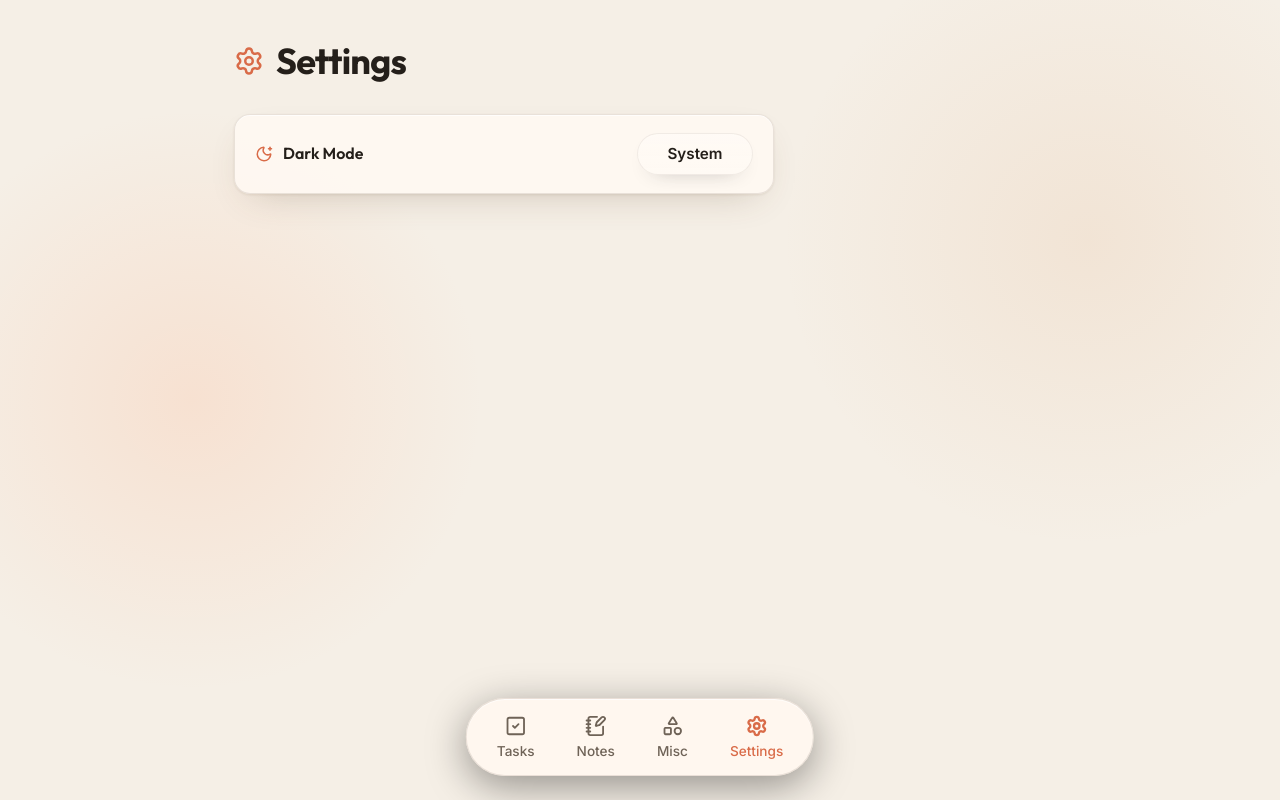
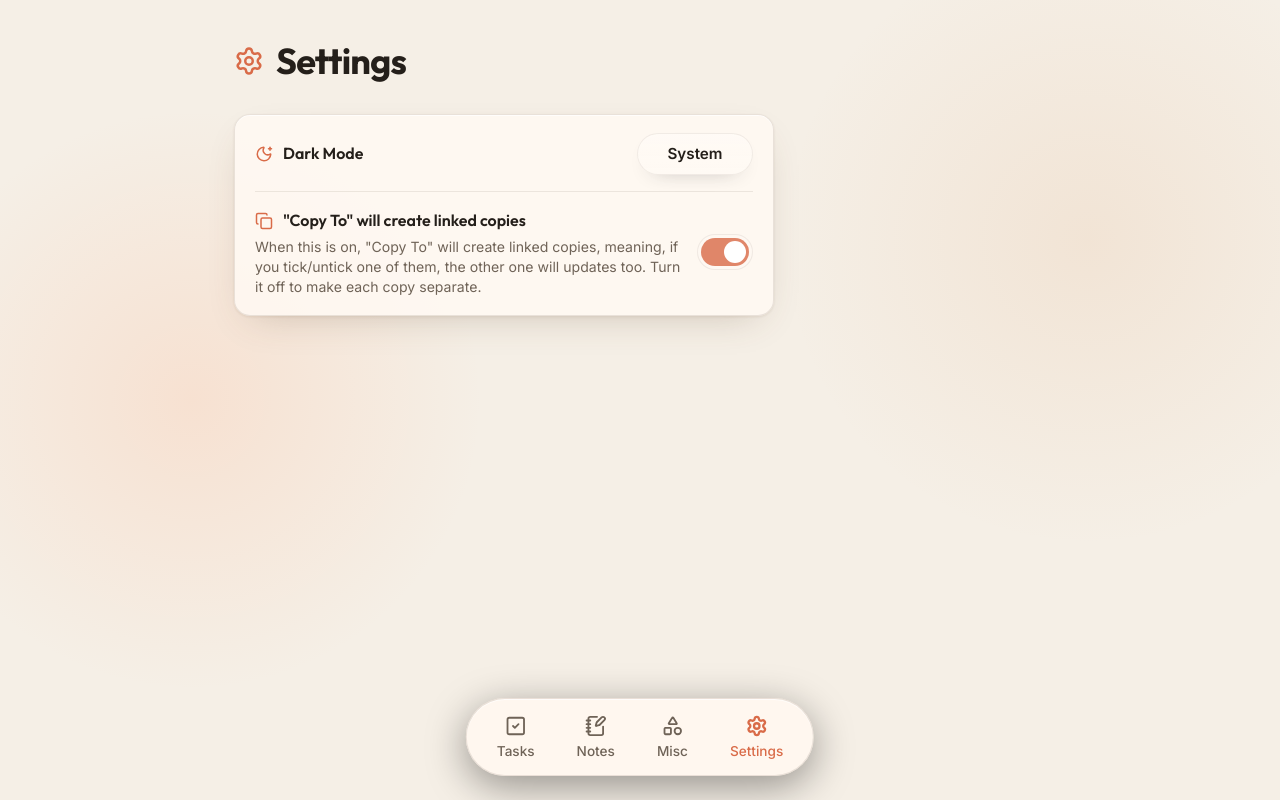
Before and after one commit to abdatta/todoay, a Next.js app: page /settings in a window 1280 px wide. Built offline with nearby package versions, Linux system fonts and the light colour scheme.

Commit message:
Add Copy To linked-copy setting

```diff
--- a/src/app/globals.css
+++ b/src/app/globals.css
@@ -697,7 +697,7 @@ input {
   gap: 12px;
   align-items: center;
   min-height: 60px;
-  padding: 4px 20px;
+  padding: 0px 20px;
   position: relative;
   transition:
     transform 0.18s ease,
@@ -706,7 +706,8 @@ input {
     opacity 0.18s ease;
 }
 
-.task-line + .task-line {
+.task-line-slot + .task-line-slot .task-line,
+.task-line-slot + .task-line-slot.dragging + .task-line-slot .task-line {
   border-top: 1px solid rgba(255, 255, 255, 0.05);
 }
 
@@ -983,6 +984,13 @@ input {
   gap: 16px;
 }
 
+.settings-row-text {
+  display: flex;
+  flex-direction: column;
+  gap: 4px;
+  min-width: 0;
+}
+
 .settings-row-label {
   display: inline-flex;
   align-items: center;
@@ -992,6 +1000,18 @@ input {
   font-size: 1rem;
   font-weight: 600;
   color: var(--text-main);
+}
+
+.settings-row-description {
+  color: var(--text-muted);
+  font-size: 0.88rem;
+  line-height: 1.4;
+}
+
+.settings-divider {
+  height: 1px;
+  margin: 16px 0;
+  background: color-mix(in srgb, var(--border-subtle) 85%, transparent);
 }
 
 .settings-select {
@@ -1069,8 +1089,54 @@ input {
   background: color-mix(in srgb, var(--accent-soft) 88%, transparent);
 }
 
+.settings-switch {
+  flex-shrink: 0;
+  display: inline-flex;
+  align-items: center;
+  padding: 3px;
+  border-radius: 999px;
+  border: 1px solid color-mix(in srgb, var(--border-subtle) 65%, transparent);
+  background: rgba(255, 255, 255, 0.04);
+  transition: var(--transition-smooth);
+}
+
+.settings-switch:hover,
+.settings-switch:focus-visible {
+  border-color: color-mix(in srgb, var(--accent-color) 40%, var(--border-subtle));
+  outline: none;
+}
+
+.settings-switch-track {
+  width: 48px;
+  height: 28px;
+  display: inline-flex;
+  align-items: center;
+  padding: 3px;
+  border-radius: 999px;
+  background: rgba(255, 255, 255, 0.1);
+  transition: var(--transition-smooth);
+}
+
+.settings-switch-thumb {
+  width: 22px;
+  height: 22px;
+  border-radius: 999px;
+  background: #fff;
+  box-shadow: 0 8px 16px -12px rgba(0, 0, 0, 0.5);
+  transition: transform 0.22s ease;
+}
+
+.settings-switch.on .settings-switch-track {
+  background: color-mix(in srgb, var(--accent-color) 82%, white 18%);
+}
+
+.settings-switch.on .settings-switch-thumb {
+  transform: translateX(20px);
+}
+
 @media (max-width: 520px) {
   .settings-row {
+    align-items: flex-start;
     gap: 12px;
   }
 
--- a/src/app/settings/page.tsx
+++ b/src/app/settings/page.tsx
@@ -1,7 +1,7 @@
 "use client";
 
 import { useEffect, useRef, useState } from "react";
-import { Settings, MoonStar } from "lucide-react";
+import { Settings, MoonStar, Copy } from "lucide-react";
 import ClientReady from "@/components/ClientReady";
 import PageHeader from "@/components/PageHeader";
 import { useTodoay } from "@/lib/store";
@@ -14,7 +14,7 @@ const THEME_OPTIONS: { value: ThemeMode; label: string }[] = [
 ];
 
 function SettingsScreen() {
-  const { ready, setThemeMode, state } = useTodoay();
+  const { ready, setThemeMode, setCopyToBehavior, state } = useTodoay();
   const [isMenuOpen, setIsMenuOpen] = useState(false);
   const menuRef = useRef<HTMLDivElement | null>(null);
 
@@ -55,9 +55,11 @@ function SettingsScreen() {
 
       <section className="card settings-card">
         <label className="settings-row">
-          <span className="settings-row-label">
-            <MoonStar size={18} color="var(--accent-color)" />
-            <span>Dark Mode</span>
+          <span className="settings-row-text">
+            <span className="settings-row-label">
+              <MoonStar size={18} color="var(--accent-color)" />
+              <span>Dark Mode</span>
+            </span>
           </span>
           <div className="settings-select-shell" ref={menuRef}>
             <button
@@ -96,6 +98,35 @@ function SettingsScreen() {
             ) : null}
           </div>
         </label>
+
+        <div className="settings-divider" />
+
+        <label className="settings-row" htmlFor="copy-to-behavior-toggle">
+          <span className="settings-row-text">
+            <span className="settings-row-label">
+              <Copy size={18} color="var(--accent-color)" />
+              <span>&quot;Copy To&quot; will create linked copies</span>
+            </span>
+            <span className="settings-row-description">
+              When this is on, &quot;Copy To&quot; will create linked copies, meaning, if you tick/untick one of them, the other one will updates too. Turn it off to make each copy separate.
+            </span>
+          </span>
+          <button
+            id="copy-to-behavior-toggle"
+            type="button"
+            role="switch"
+            aria-checked={state.copyToBehavior === "reference"}
+            aria-label="Copy To keeps copies linked"
+            className={`settings-switch ${state.copyToBehavior === "reference" ? "on" : ""}`}
+            onClick={() =>
+              setCopyToBehavior(state.copyToBehavior === "reference" ? "value" : "reference")
+            }
+          >
+            <span className="settings-switch-track">
+              <span className="settings-switch-thumb" />
+            </span>
+          </button>
+        </label>
       </section>
     </div>
   );
--- a/src/lib/store.tsx
+++ b/src/lib/store.tsx
@@ -10,6 +10,7 @@ import {
   type ReactNode,
 } from "react";
 import type {
+  CopyToBehavior,
   NoteDocument,
   TodoItem,
   TodoayState,
@@ -34,6 +35,7 @@ const createInitialState = (): TodoayState => ({
   noteDocs: {},
   undatedEntries: [],
   themeMode: "system",
+  copyToBehavior: "reference",
 });
 
 type StoreValue = {
@@ -41,6 +43,7 @@ type StoreValue = {
   state: TodoayState;
   resolvedTheme: Exclude<ThemeMode, "system">;
   setThemeMode: (themeMode: ThemeMode) => void;
+  setCopyToBehavior: (copyToBehavior: CopyToBehavior) => void;
   addTodo: (date: string) => string;
   updateTodo: (date: string, todoId: string, patch: Partial<TodoItem>) => void;
   deleteTodo: (date: string, todoId: string) => void;
@@ -152,6 +155,9 @@ export function TodoayProvider({ children }: { children: ReactNode }) {
     resolvedTheme,
     setThemeMode(themeMode) {
       setState((current) => ({ ...current, themeMode }));
+    },
+    setCopyToBehavior(copyToBehavior) {
+      setState((current) => ({ ...current, copyToBehavior }));
     },
     addTodo,
     updateTodo(date, todoId, patch) {
--- a/src/lib/types.ts
+++ b/src/lib/types.ts
@@ -34,10 +34,13 @@ export type UndatedEntry = {
 
 export type ThemeMode = "dark" | "light" | "system";
 
+export type CopyToBehavior = "reference" | "value";
+
 export type TodoayState = {
   todosByDate: Record<string, TodoItem[]>;
   noteIdsByDate: Record<string, string[]>;
   noteDocs: Record<string, NoteDocument>;
   undatedEntries: UndatedEntry[];
   themeMode: ThemeMode;
+  copyToBehavior: CopyToBehavior;
 };
```
Also changed, not shown: src/components/TasksPage.tsx (+21 -6 lines).
